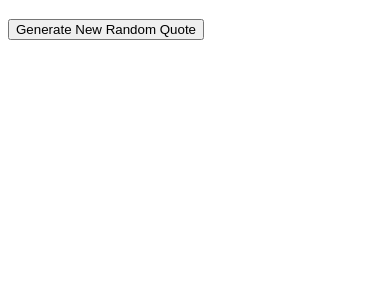
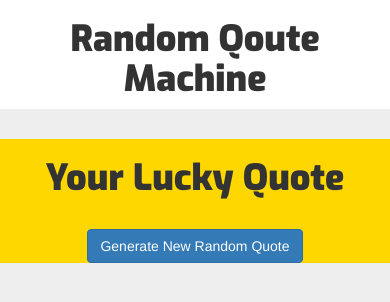
Before and after one commit to m6lawrence1/randomQuoteMachine, a plain HTML site: page index.html in a window 390 px wide. Drawn offline with nearby package versions, Linux system fonts and the light colour scheme; no server answers; a web font is replaced by a local one.

Commit message:
Added bootstrap for responsive web design, added some styling

```diff
--- a/index.html
+++ b/index.html
@@ -3,21 +3,32 @@
     <head>
         <title>Random Quote Machine</title>
         <meta name="viewport" content="width=device-width, initial-scale=1">
+        <link href="https://maxcdn.bootstrapcdn.com/bootstrap/3.3.7/css/bootstrap.min.css" rel="stylesheet" integrity="sha384-BVYiiSIFeK1dGmJRAkycuHAHRg32OmUcww7on3RYdg4Va+PmSTsz/K68vbdEjh4u" crossorigin="anonymous">
         <link href="style.css" rel="stylesheet">
     </head>
     <body>
-    <div>
-        <h3 id="quote-title"></h3>
-        <p id="quote-content"></p>
-        <p id="quote-source"></p>
 
+    <div class="row">
+        <div class="col-md-12 text-center">
+            <h1>Random Qoute Machine</h1>
+        </div>
     </div>
 
-    <button id="get-another-quote-button">Generate New Random Quote</button>
-
-
-
-
+    <div class="jumbotron vertical-center">
+      <div class="container text-center">
+        <h1>Your Lucky Quote</h1>
+        <div class="row">
+          <div class="col-md-12 iPhone-features">
+            <div class="top-features">
+              <div id="quote-content"></div>
+                <div id="quote-title"></div>
+                <div id="quote-source"></div>
+                <button class="btn-primary btn h2 lightBlue get-Started-btn" id="get-another-quote-button">Generate New Random Quote</button>
+            </div>
+          </div>
+        </div>
+      </div>
+    </div>
 
     </body>
     <script src="https://ajax.googleapis.com/ajax/libs/jquery/1.12.0/jquery.min.js"></script>
--- a/jscript.js
+++ b/jscript.js
@@ -1,6 +1,7 @@
 
 $(function () {
-    $( window ).load(function getQuote (e) {
+
+    $( window ).load(function(e) {
     e.preventDefault();
     $.ajax( {
       url: 'http://quotesondesign.com/wp-json/posts?filter[orderby]=rand&filter[posts_per_page]=1',
@@ -18,7 +19,7 @@ $(function () {
       },
       cache: false
     });
-    });
+
 
 
 $('#get-another-quote-button').on('click', function(e) {
@@ -41,3 +42,5 @@ $('#get-another-quote-button').on('click', function(e) {
     });
   });
 });
+
+ });
--- a/style.css
+++ b/style.css
@@ -0,0 +1,55 @@
+@import 'https://fonts.googleapis.com/css?family=Exo:200i,900|Kranky|Lemonada|Shrikhand|Sriracha';
+
+h1 {
+    font-family: 'Exo', sans-serif;
+}
+
+#quote-content {
+    font-family: 'Exo', sans-serif;
+    font-size: 30px;
+}
+
+
+
+
+
+
+
+html, body {
+  height: 100%;
+}
+
+.container{
+  width:1025px;
+}
+
+.vertical-center {
+  height:100%;
+  width:100%;
+
+  text-align: center;  /* align the inline(-block) elements horizontally */
+  font: 0/0 a;         /* remove the gap between inline(-block) elements */
+}
+
+.vertical-center:before {    /* create a full-height inline block pseudo=element */
+  content: ' ';
+  display: inline-block;
+  vertical-align: middle;  /* vertical alignment of the inline element */
+  height: 100%;
+}
+
+.vertical-center > .container {
+  max-width: 100%;
+  background-color: gold;
+
+  display: inline-block;
+  vertical-align: middle;  /* vertical alignment of the inline element */
+  font: 16px/1 "Helvetica Neue", Helvetica, Arial, sans-serif;        /* <-- reset the font property */
+}
+
+@media (max-width: 768px) {
+  .vertical-center:before {
+    /* height: auto; */
+    display: none;
+  }
+}
```
